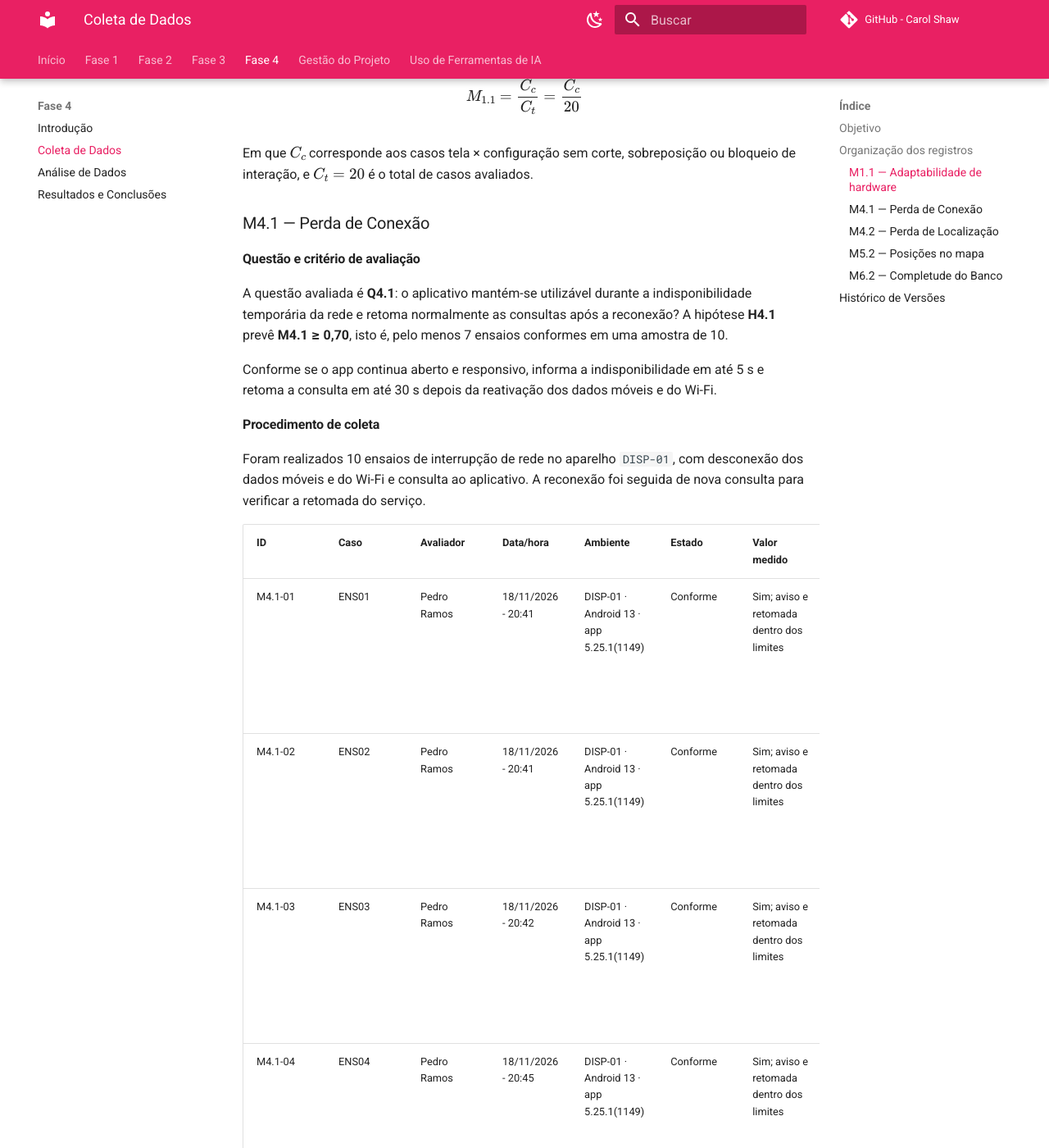
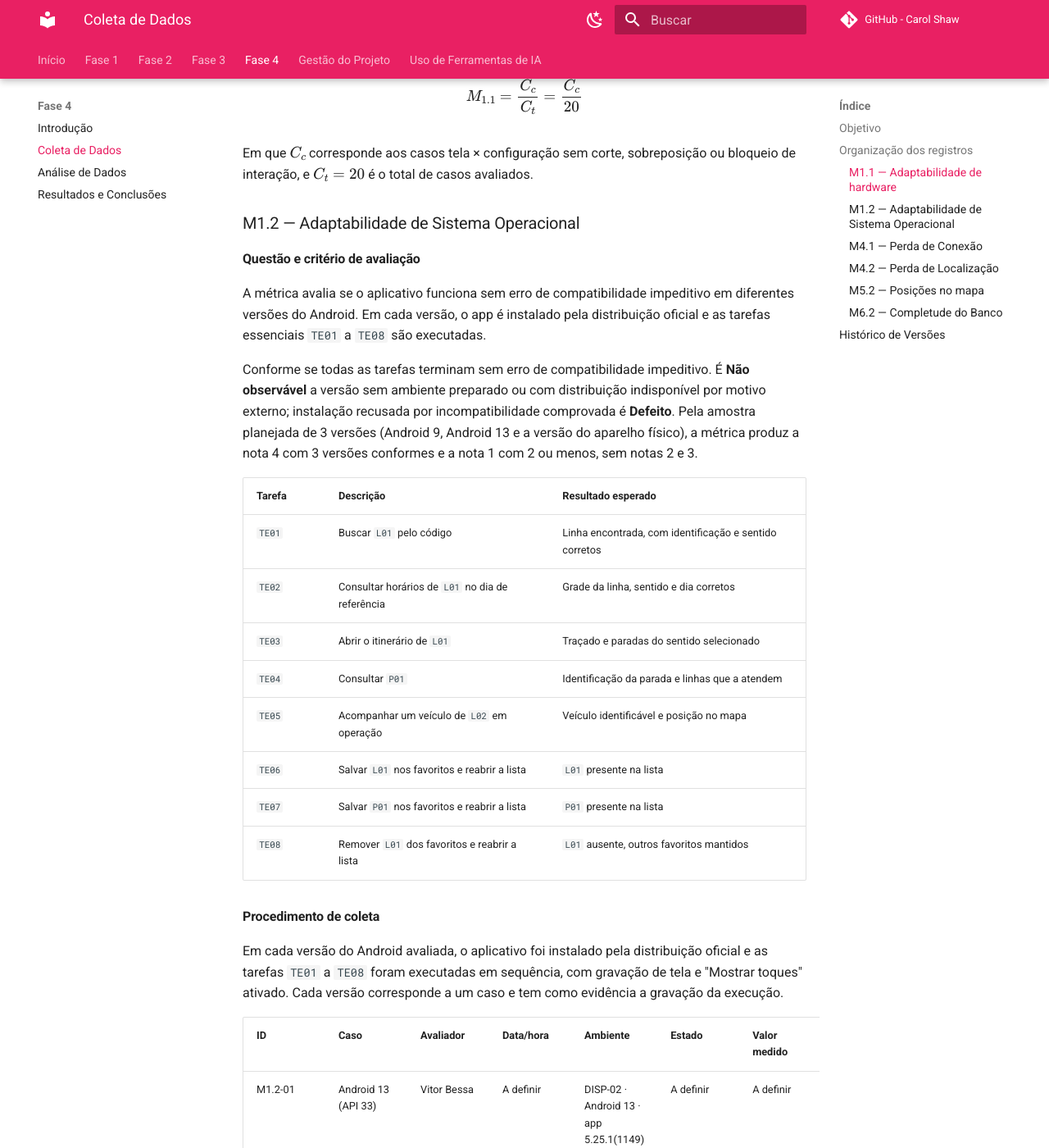
Before and after one commit to FCTE-Qualidade-de-Software-1/2026-2_T02_CAROL_SHAW, an MkDocs documentation site: the page built from docs/fase4/1-coleta.md, in a window 1280 px wide and 1400 px high, scrolled down 4506 px. Shown: the whole window at 82% size. Built offline with MkDocs 1.6.1 and Material for MkDocs 9.7.7, drawn with Linux system fonts in a browser that asks for light colours; comment, search, counter and statistics services are not loaded; part of the change alters nothing that is shown; some of the changed text lies outside the part shown.

Commit message:
docs/Adiciona seção M1.2 #77

```diff
--- a/docs/fase4/1-coleta.md
+++ b/docs/fase4/1-coleta.md
@@ -37,26 +37,26 @@ Foram avaliados 20 casos tela × configuração no aparelho `DISP-02`, com a con
 
 | ID | Caso | Avaliador | Data/hora | Ambiente | Estado | Valor medido | Evidência | Observações |
 |---|---|---|---|---|---|---|---|---|
-| M1.1-01 | T01-C01 | A definir | A definir | DISP-02 · Android 13 · app 5.25.1(1149) | A definir | A definir | [M1.1_T01-C01_DISP-02.png](https://github.com/FCTE-Qualidade-de-Software-1/2026-2_T02_CAROL_SHAW/blob/main/dados/fase4/M1.1/M1.1_T01-C01_DISP-02.png) | Busca por `L01`; 640 × 1136 px, 320 dpi; retrato; fonte 100% |
-| M1.1-02 | T01-C02 | A definir | A definir | DISP-02 · Android 13 · app 5.25.1(1149) | A definir | A definir | [M1.1_T01-C02_DISP-02.png](https://github.com/FCTE-Qualidade-de-Software-1/2026-2_T02_CAROL_SHAW/blob/main/dados/fase4/M1.1/M1.1_T01-C02_DISP-02.png) | Busca por `L01`; 640 × 1136 px, 320 dpi; paisagem; fonte 100% |
-| M1.1-03 | T01-C03 | A definir | A definir | DISP-02 · Android 13 · app 5.25.1(1149) | A definir | A definir | [M1.1_T01-C03_DISP-02.png](https://github.com/FCTE-Qualidade-de-Software-1/2026-2_T02_CAROL_SHAW/blob/main/dados/fase4/M1.1/M1.1_T01-C03_DISP-02.png) | Busca por `L01`; 640 × 1136 px, 320 dpi; retrato; fonte 200% |
-| M1.1-04 | T01-C04 | A definir | A definir | DISP-02 · Android 13 · app 5.25.1(1149) | A definir | A definir | [M1.1_T01-C04_DISP-02.png](https://github.com/FCTE-Qualidade-de-Software-1/2026-2_T02_CAROL_SHAW/blob/main/dados/fase4/M1.1/M1.1_T01-C04_DISP-02.png) | Busca por `L01`; 1080 × 2400 px, 420 dpi; retrato; fonte 100% |
-| M1.1-05 | T02-C01 | A definir | A definir | DISP-02 · Android 13 · app 5.25.1(1149) | A definir | A definir | [M1.1_T02-C01_DISP-02.png](https://github.com/FCTE-Qualidade-de-Software-1/2026-2_T02_CAROL_SHAW/blob/main/dados/fase4/M1.1/M1.1_T02-C01_DISP-02.png) | Horários de `L01`; 640 × 1136 px, 320 dpi; retrato; fonte 100% |
-| M1.1-06 | T02-C02 | A definir | A definir | DISP-02 · Android 13 · app 5.25.1(1149) | A definir | A definir | [M1.1_T02-C02_DISP-02.png](https://github.com/FCTE-Qualidade-de-Software-1/2026-2_T02_CAROL_SHAW/blob/main/dados/fase4/M1.1/M1.1_T02-C02_DISP-02.png) | Horários de `L01`; 640 × 1136 px, 320 dpi; paisagem; fonte 100% |
-| M1.1-07 | T02-C03 | A definir | A definir | DISP-02 · Android 13 · app 5.25.1(1149) | A definir | A definir | [M1.1_T02-C03_DISP-02.png](https://github.com/FCTE-Qualidade-de-Software-1/2026-2_T02_CAROL_SHAW/blob/main/dados/fase4/M1.1/M1.1_T02-C03_DISP-02.png) | Horários de `L01`; 640 × 1136 px, 320 dpi; retrato; fonte 200% |
-| M1.1-08 | T02-C04 | A definir | A definir | DISP-02 · Android 13 · app 5.25.1(1149) | A definir | A definir | [M1.1_T02-C04_DISP-02.png](https://github.com/FCTE-Qualidade-de-Software-1/2026-2_T02_CAROL_SHAW/blob/main/dados/fase4/M1.1/M1.1_T02-C04_DISP-02.png) | Horários de `L01`; 1080 × 2400 px, 420 dpi; retrato; fonte 100% |
-| M1.1-09 | T03-C01 | A definir | A definir | DISP-02 · Android 13 · app 5.25.1(1149) | A definir | A definir | [M1.1_T03-C01_DISP-02.png](https://github.com/FCTE-Qualidade-de-Software-1/2026-2_T02_CAROL_SHAW/blob/main/dados/fase4/M1.1/M1.1_T03-C01_DISP-02.png) | Mapa do itinerário de `L01`; 640 × 1136 px, 320 dpi; retrato; fonte 100% |
-| M1.1-10 | T03-C02 | A definir | A definir | DISP-02 · Android 13 · app 5.25.1(1149) | A definir | A definir | [M1.1_T03-C02_DISP-02.png](https://github.com/FCTE-Qualidade-de-Software-1/2026-2_T02_CAROL_SHAW/blob/main/dados/fase4/M1.1/M1.1_T03-C02_DISP-02.png) | Mapa do itinerário de `L01`; 640 × 1136 px, 320 dpi; paisagem; fonte 100% |
-| M1.1-11 | T03-C03 | A definir | A definir | DISP-02 · Android 13 · app 5.25.1(1149) | A definir | A definir | [M1.1_T03-C03_DISP-02.png](https://github.com/FCTE-Qualidade-de-Software-1/2026-2_T02_CAROL_SHAW/blob/main/dados/fase4/M1.1/M1.1_T03-C03_DISP-02.png) | Mapa do itinerário de `L01`; 640 × 1136 px, 320 dpi; retrato; fonte 200% |
-| M1.1-12 | T03-C04 | A definir | A definir | DISP-02 · Android 13 · app 5.25.1(1149) | A definir | A definir | [M1.1_T03-C04_DISP-02.png](https://github.com/FCTE-Qualidade-de-Software-1/2026-2_T02_CAROL_SHAW/blob/main/dados/fase4/M1.1/M1.1_T03-C04_DISP-02.png) | Mapa do itinerário de `L01`; 1080 × 2400 px, 420 dpi; retrato; fonte 100% |
-| M1.1-13 | T04-C01 | A definir | A definir | DISP-02 · Android 13 · app 5.25.1(1149) | A definir | A definir | [M1.1_T04-C01_DISP-02.png](https://github.com/FCTE-Qualidade-de-Software-1/2026-2_T02_CAROL_SHAW/blob/main/dados/fase4/M1.1/M1.1_T04-C01_DISP-02.png) | Detalhes de `P01`; 640 × 1136 px, 320 dpi; retrato; fonte 100% |
-| M1.1-14 | T04-C02 | A definir | A definir | DISP-02 · Android 13 · app 5.25.1(1149) | A definir | A definir | [M1.1_T04-C02_DISP-02.png](https://github.com/FCTE-Qualidade-de-Software-1/2026-2_T02_CAROL_SHAW/blob/main/dados/fase4/M1.1/M1.1_T04-C02_DISP-02.png) | Detalhes de `P01`; 640 × 1136 px, 320 dpi; paisagem; fonte 100% |
-| M1.1-15 | T04-C03 | A definir | A definir | DISP-02 · Android 13 · app 5.25.1(1149) | A definir | A definir | [M1.1_T04-C03_DISP-02.png](https://github.com/FCTE-Qualidade-de-Software-1/2026-2_T02_CAROL_SHAW/blob/main/dados/fase4/M1.1/M1.1_T04-C03_DISP-02.png) | Detalhes de `P01`; 640 × 1136 px, 320 dpi; retrato; fonte 200% |
-| M1.1-16 | T04-C04 | A definir | A definir | DISP-02 · Android 13 · app 5.25.1(1149) | A definir | A definir | [M1.1_T04-C04_DISP-02.png](https://github.com/FCTE-Qualidade-de-Software-1/2026-2_T02_CAROL_SHAW/blob/main/dados/fase4/M1.1/M1.1_T04-C04_DISP-02.png) | Detalhes de `P01`; 1080 × 2400 px, 420 dpi; retrato; fonte 100% |
-| M1.1-17 | T05-C01 | A definir | A definir | DISP-02 · Android 13 · app 5.25.1(1149) | A definir | A definir | [M1.1_T05-C01_DISP-02.png](https://github.com/FCTE-Qualidade-de-Software-1/2026-2_T02_CAROL_SHAW/blob/main/dados/fase4/M1.1/M1.1_T05-C01_DISP-02.png) | Favoritos com `L01` e `P01`; 640 × 1136 px, 320 dpi; retrato; fonte 100% |
-| M1.1-18 | T05-C02 | A definir | A definir | DISP-02 · Android 13 · app 5.25.1(1149) | A definir | A definir | [M1.1_T05-C02_DISP-02.png](https://github.com/FCTE-Qualidade-de-Software-1/2026-2_T02_CAROL_SHAW/blob/main/dados/fase4/M1.1/M1.1_T05-C02_DISP-02.png) | Favoritos com `L01` e `P01`; 640 × 1136 px, 320 dpi; paisagem; fonte 100% |
-| M1.1-19 | T05-C03 | A definir | A definir | DISP-02 · Android 13 · app 5.25.1(1149) | A definir | A definir | [M1.1_T05-C03_DISP-02.png](https://github.com/FCTE-Qualidade-de-Software-1/2026-2_T02_CAROL_SHAW/blob/main/dados/fase4/M1.1/M1.1_T05-C03_DISP-02.png) | Favoritos com `L01` e `P01`; 640 × 1136 px, 320 dpi; retrato; fonte 200% |
-| M1.1-20 | T05-C04 | A definir | A definir | DISP-02 · Android 13 · app 5.25.1(1149) | A definir | A definir | [M1.1_T05-C04_DISP-02.png](https://github.com/FCTE-Qualidade-de-Software-1/2026-2_T02_CAROL_SHAW/blob/main/dados/fase4/M1.1/M1.1_T05-C04_DISP-02.png) | Favoritos com `L01` e `P01`; 1080 × 2400 px, 420 dpi; retrato; fonte 100% |
+| M1.1-01 | T01-C01 | Vitor Bessa | A definir | DISP-02 · Android 13 · app 5.25.1(1149) | A definir | A definir | [M1.1_T01-C01_DISP-02.png](https://github.com/FCTE-Qualidade-de-Software-1/2026-2_T02_CAROL_SHAW/blob/main/dados/fase4/M1.1/M1.1_T01-C01_DISP-02.png) | Busca por `L01`; 640 × 1136 px, 320 dpi; retrato; fonte 100% |
+| M1.1-02 | T01-C02 | Vitor Bessa | A definir | DISP-02 · Android 13 · app 5.25.1(1149) | A definir | A definir | [M1.1_T01-C02_DISP-02.png](https://github.com/FCTE-Qualidade-de-Software-1/2026-2_T02_CAROL_SHAW/blob/main/dados/fase4/M1.1/M1.1_T01-C02_DISP-02.png) | Busca por `L01`; 640 × 1136 px, 320 dpi; paisagem; fonte 100% |
+| M1.1-03 | T01-C03 | Vitor Bessa | A definir | DISP-02 · Android 13 · app 5.25.1(1149) | A definir | A definir | [M1.1_T01-C03_DISP-02.png](https://github.com/FCTE-Qualidade-de-Software-1/2026-2_T02_CAROL_SHAW/blob/main/dados/fase4/M1.1/M1.1_T01-C03_DISP-02.png) | Busca por `L01`; 640 × 1136 px, 320 dpi; retrato; fonte 200% |
+| M1.1-04 | T01-C04 | Vitor Bessa | A definir | DISP-02 · Android 13 · app 5.25.1(1149) | A definir | A definir | [M1.1_T01-C04_DISP-02.png](https://github.com/FCTE-Qualidade-de-Software-1/2026-2_T02_CAROL_SHAW/blob/main/dados/fase4/M1.1/M1.1_T01-C04_DISP-02.png) | Busca por `L01`; 1080 × 2400 px, 420 dpi; retrato; fonte 100% |
+| M1.1-05 | T02-C01 | Vitor Bessa | A definir | DISP-02 · Android 13 · app 5.25.1(1149) | A definir | A definir | [M1.1_T02-C01_DISP-02.png](https://github.com/FCTE-Qualidade-de-Software-1/2026-2_T02_CAROL_SHAW/blob/main/dados/fase4/M1.1/M1.1_T02-C01_DISP-02.png) | Horários de `L01`; 640 × 1136 px, 320 dpi; retrato; fonte 100% |
+| M1.1-06 | T02-C02 | Vitor Bessa | A definir | DISP-02 · Android 13 · app 5.25.1(1149) | A definir | A definir | [M1.1_T02-C02_DISP-02.png](https://github.com/FCTE-Qualidade-de-Software-1/2026-2_T02_CAROL_SHAW/blob/main/dados/fase4/M1.1/M1.1_T02-C02_DISP-02.png) | Horários de `L01`; 640 × 1136 px, 320 dpi; paisagem; fonte 100% |
+| M1.1-07 | T02-C03 | Vitor Bessa | A definir | DISP-02 · Android 13 · app 5.25.1(1149) | A definir | A definir | [M1.1_T02-C03_DISP-02.png](https://github.com/FCTE-Qualidade-de-Software-1/2026-2_T02_CAROL_SHAW/blob/main/dados/fase4/M1.1/M1.1_T02-C03_DISP-02.png) | Horários de `L01`; 640 × 1136 px, 320 dpi; retrato; fonte 200% |
+| M1.1-08 | T02-C04 | Vitor Bessa | A definir | DISP-02 · Android 13 · app 5.25.1(1149) | A definir | A definir | [M1.1_T02-C04_DISP-02.png](https://github.com/FCTE-Qualidade-de-Software-1/2026-2_T02_CAROL_SHAW/blob/main/dados/fase4/M1.1/M1.1_T02-C04_DISP-02.png) | Horários de `L01`; 1080 × 2400 px, 420 dpi; retrato; fonte 100% |
+| M1.1-09 | T03-C01 | Vitor Bessa | A definir | DISP-02 · Android 13 · app 5.25.1(1149) | A definir | A definir | [M1.1_T03-C01_DISP-02.png](https://github.com/FCTE-Qualidade-de-Software-1/2026-2_T02_CAROL_SHAW/blob/main/dados/fase4/M1.1/M1.1_T03-C01_DISP-02.png) | Mapa do itinerário de `L01`; 640 × 1136 px, 320 dpi; retrato; fonte 100% |
+| M1.1-10 | T03-C02 | Vitor Bessa | A definir | DISP-02 · Android 13 · app 5.25.1(1149) | A definir | A definir | [M1.1_T03-C02_DISP-02.png](https://github.com/FCTE-Qualidade-de-Software-1/2026-2_T02_CAROL_SHAW/blob/main/dados/fase4/M1.1/M1.1_T03-C02_DISP-02.png) | Mapa do itinerário de `L01`; 640 × 1136 px, 320 dpi; paisagem; fonte 100% |
+| M1.1-11 | T03-C03 | Vitor Bessa | A definir | DISP-02 · Android 13 · app 5.25.1(1149) | A definir | A definir | [M1.1_T03-C03_DISP-02.png](https://github.com/FCTE-Qualidade-de-Software-1/2026-2_T02_CAROL_SHAW/blob/main/dados/fase4/M1.1/M1.1_T03-C03_DISP-02.png) | Mapa do itinerário de `L01`; 640 × 1136 px, 320 dpi; retrato; fonte 200% |
+| M1.1-12 | T03-C04 | Vitor Bessa | A definir | DISP-02 · Android 13 · app 5.25.1(1149) | A definir | A definir | [M1.1_T03-C04_DISP-02.png](https://github.com/FCTE-Qualidade-de-Software-1/2026-2_T02_CAROL_SHAW/blob/main/dados/fase4/M1.1/M1.1_T03-C04_DISP-02.png) | Mapa do itinerário de `L01`; 1080 × 2400 px, 420 dpi; retrato; fonte 100% |
+| M1.1-13 | T04-C01 | Vitor Bessa | A definir | DISP-02 · Android 13 · app 5.25.1(1149) | A definir | A definir | [M1.1_T04-C01_DISP-02.png](https://github.com/FCTE-Qualidade-de-Software-1/2026-2_T02_CAROL_SHAW/blob/main/dados/fase4/M1.1/M1.1_T04-C01_DISP-02.png) | Detalhes de `P01`; 640 × 1136 px, 320 dpi; retrato; fonte 100% |
+| M1.1-14 | T04-C02 | Vitor Bessa | A definir | DISP-02 · Android 13 · app 5.25.1(1149) | A definir | A definir | [M1.1_T04-C02_DISP-02.png](https://github.com/FCTE-Qualidade-de-Software-1/2026-2_T02_CAROL_SHAW/blob/main/dados/fase4/M1.1/M1.1_T04-C02_DISP-02.png) | Detalhes de `P01`; 640 × 1136 px, 320 dpi; paisagem; fonte 100% |
+| M1.1-15 | T04-C03 | Vitor Bessa | A definir | DISP-02 · Android 13 · app 5.25.1(1149) | A definir | A definir | [M1.1_T04-C03_DISP-02.png](https://github.com/FCTE-Qualidade-de-Software-1/2026-2_T02_CAROL_SHAW/blob/main/dados/fase4/M1.1/M1.1_T04-C03_DISP-02.png) | Detalhes de `P01`; 640 × 1136 px, 320 dpi; retrato; fonte 200% |
+| M1.1-16 | T04-C04 | Vitor Bessa | A definir | DISP-02 · Android 13 · app 5.25.1(1149) | A definir | A definir | [M1.1_T04-C04_DISP-02.png](https://github.com/FCTE-Qualidade-de-Software-1/2026-2_T02_CAROL_SHAW/blob/main/dados/fase4/M1.1/M1.1_T04-C04_DISP-02.png) | Detalhes de `P01`; 1080 × 2400 px, 420 dpi; retrato; fonte 100% |
+| M1.1-17 | T05-C01 | Vitor Bessa | A definir | DISP-02 · Android 13 · app 5.25.1(1149) | A definir | A definir | [M1.1_T05-C01_DISP-02.png](https://github.com/FCTE-Qualidade-de-Software-1/2026-2_T02_CAROL_SHAW/blob/main/dados/fase4/M1.1/M1.1_T05-C01_DISP-02.png) | Favoritos com `L01` e `P01`; 640 × 1136 px, 320 dpi; retrato; fonte 100% |
+| M1.1-18 | T05-C02 | Vitor Bessa | A definir | DISP-02 · Android 13 · app 5.25.1(1149) | A definir | A definir | [M1.1_T05-C02_DISP-02.png](https://github.com/FCTE-Qualidade-de-Software-1/2026-2_T02_CAROL_SHAW/blob/main/dados/fase4/M1.1/M1.1_T05-C02_DISP-02.png) | Favoritos com `L01` e `P01`; 640 × 1136 px, 320 dpi; paisagem; fonte 100% |
+| M1.1-19 | T05-C03 | Vitor Bessa | A definir | DISP-02 · Android 13 · app 5.25.1(1149) | A definir | A definir | [M1.1_T05-C03_DISP-02.png](https://github.com/FCTE-Qualidade-de-Software-1/2026-2_T02_CAROL_SHAW/blob/main/dados/fase4/M1.1/M1.1_T05-C03_DISP-02.png) | Favoritos com `L01` e `P01`; 640 × 1136 px, 320 dpi; retrato; fonte 200% |
+| M1.1-20 | T05-C04 | Vitor Bessa | A definir | DISP-02 · Android 13 · app 5.25.1(1149) | A definir | A definir | [M1.1_T05-C04_DISP-02.png](https://github.com/FCTE-Qualidade-de-Software-1/2026-2_T02_CAROL_SHAW/blob/main/dados/fase4/M1.1/M1.1_T05-C04_DISP-02.png) | Favoritos com `L01` e `P01`; 1080 × 2400 px, 420 dpi; retrato; fonte 100% |
 
 <p class="legenda">Tabela 5. Registro da coleta da M1.1. Fonte: elaboração própria (2026).</p>
 
@@ -65,6 +65,41 @@ M_{1.1} = \frac{C_c}{C_t} = \frac{C_c}{20}
 $$
 
 Em que $C_c$ corresponde aos casos tela × configuração sem corte, sobreposição ou bloqueio de interação, e $C_t = 20$ é o total de casos avaliados.
+
+### M1.2 — Adaptabilidade de Sistema Operacional
+
+#### Questão e critério de avaliação
+
+A métrica avalia se o aplicativo funciona sem erro de compatibilidade impeditivo em diferentes versões do Android. Em cada versão, o app é instalado pela distribuição oficial e as tarefas essenciais `TE01` a `TE08` são executadas.
+
+Conforme se todas as tarefas terminam sem erro de compatibilidade impeditivo. É **Não observável** a versão sem ambiente preparado ou com distribuição indisponível por motivo externo; instalação recusada por incompatibilidade comprovada é **Defeito**. Pela amostra planejada de 3 versões (Android 9, Android 13 e a versão do aparelho físico), a métrica produz a nota 4 com 3 versões conformes e a nota 1 com 2 ou menos, sem notas 2 e 3.
+
+| Tarefa | Descrição | Resultado esperado |
+|---|---|---|
+| `TE01` | Buscar `L01` pelo código | Linha encontrada, com identificação e sentido corretos |
+| `TE02` | Consultar horários de `L01` no dia de referência | Grade da linha, sentido e dia corretos |
+| `TE03` | Abrir o itinerário de `L01` | Traçado e paradas do sentido selecionado |
+| `TE04` | Consultar `P01` | Identificação da parada e linhas que a atendem |
+| `TE05` | Acompanhar um veículo de `L02` em operação | Veículo identificável e posição no mapa |
+| `TE06` | Salvar `L01` nos favoritos e reabrir a lista | `L01` presente na lista |
+| `TE07` | Salvar `P01` nos favoritos e reabrir a lista | `P01` presente na lista |
+| `TE08` | Remover `L01` dos favoritos e reabrir a lista | `L01` ausente, outros favoritos mantidos |
+
+#### Procedimento de coleta
+
+Em cada versão do Android avaliada, o aplicativo foi instalado pela distribuição oficial e as tarefas `TE01` a `TE08` foram executadas em sequência, com gravação de tela e "Mostrar toques" ativado. Cada versão corresponde a um caso e tem como evidência a gravação da execução.
+
+| ID | Caso | Avaliador | Data/hora | Ambiente | Estado | Valor medido | Evidência | Observações |
+|---|---|---|---|---|---|---|---|---|
+| M1.2-01 | Android 13 (API 33) | Vitor Bessa | A definir | DISP-02 · Android 13 · app 5.25.1(1149) | A definir | A definir | [M2_SESSAO01_DISP-02.mp4](https://github.com/FCTE-Qualidade-de-Software-1/2026-2_T02_CAROL_SHAW/blob/main/dados/fase4/M1.2/M2_SESSAO01_DISP-02.mp4) | Execução de `TE01` a `TE08` na versão do aparelho físico |
+
+<p class="legenda">Tabela 6. Registro da coleta da M1.2. Fonte: elaboração própria (2026).</p>
+
+$$
+M_{1.2} = \frac{V_c}{V_t} = \frac{V_c}{V_t}
+$$
+
+Em que $V_c$ corresponde às versões do Android em que as tarefas `TE01` a `TE08` terminaram sem erro de compatibilidade impeditivo, e $V_t$ é o total de versões testadas.
 
 ### M4.1 — Perda de Conexão
 
@@ -208,8 +243,9 @@ Em que $L_c = 20$ corresponde aos itens da amostra encontrados no app com códig
 
 | ID | Descrição | Autor | Data | Revisor | Data |
 | :-: | :--- | :--- | :---: | :--- | :---: |
-| 1.0 | Inclusão da tabela de coleta, das evidências e do cálculo da métrica M6.2. | PedroRSR | 17/11/2026 | A definir | — |
-| 1.1 | Inclusão da seção de coleta da métrica M4.1, com registros dos ensaios, evidências e cálculo. | PedroRSR | 19/11/2026 | A definir | — |
-| 1.2 | Atualização dos registros de coleta das métricas M2.1, M2.2 e M6.1. | Bessazs | 19/11/2026 | A definir | — |
-| 1.3 | Inclusão da seção de coleta da métrica M4.2, com registros dos ensaios, evidências e critérios de avaliação. | PedroRSR | 19/11/2026 | A definir | — |
-| 1.4 | Inclusão da seção de coleta da métrica M5.2, com os casos avaliados e suas evidências. | PedroRSR | 20/11/2026 | A definir | — |
+| 1.0 | Inclusão da tabela de coleta, das evidências e do cálculo da métrica M6.2. | [Pedro Ramos](https://github.com/PedroRSR) | 17/11/2026 | A definir | — |
+| 1.1 | Inclusão da seção de coleta da métrica M4.1, com registros dos ensaios, evidências e cálculo. | [Pedro Ramos](https://github.com/PedroRSR) | 19/11/2026 | A definir | — |
+| 1.2 | Atualização dos registros de coleta das métricas M2.1, M2.2 e M6.1. | [Bessa](https://github.com/bessazs) | 19/11/2026 | A definir | — |
+| 1.3 | Inclusão da seção de coleta da métrica M4.2, com registros dos ensaios, evidências e critérios de avaliação. | [Pedro Ramos](https://github.com/PedroRSR) | 19/11/2026 | A definir | — |
+| 1.4 | Inclusão da seção de coleta da métrica M5.2, com os casos avaliados e suas evidências. | [Pedro Ramos](https://github.com/PedroRSR) | 20/11/2026 | A definir | — |
+| 1.5 | Inclusão da seções M1.1 | [Pedro Ramos](https://github.com/PedroRSR) | 20/11/2026 | A definir | — |
```
